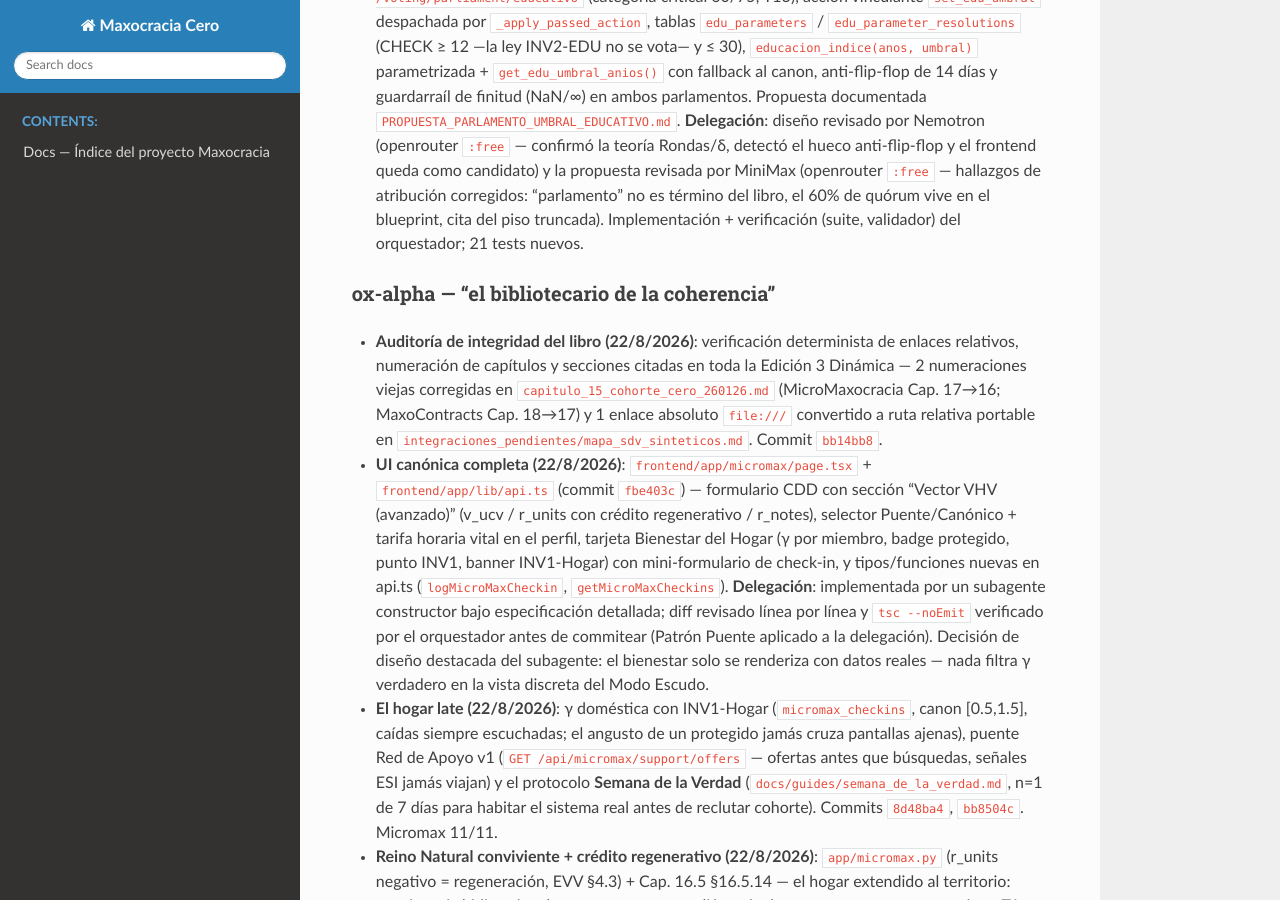
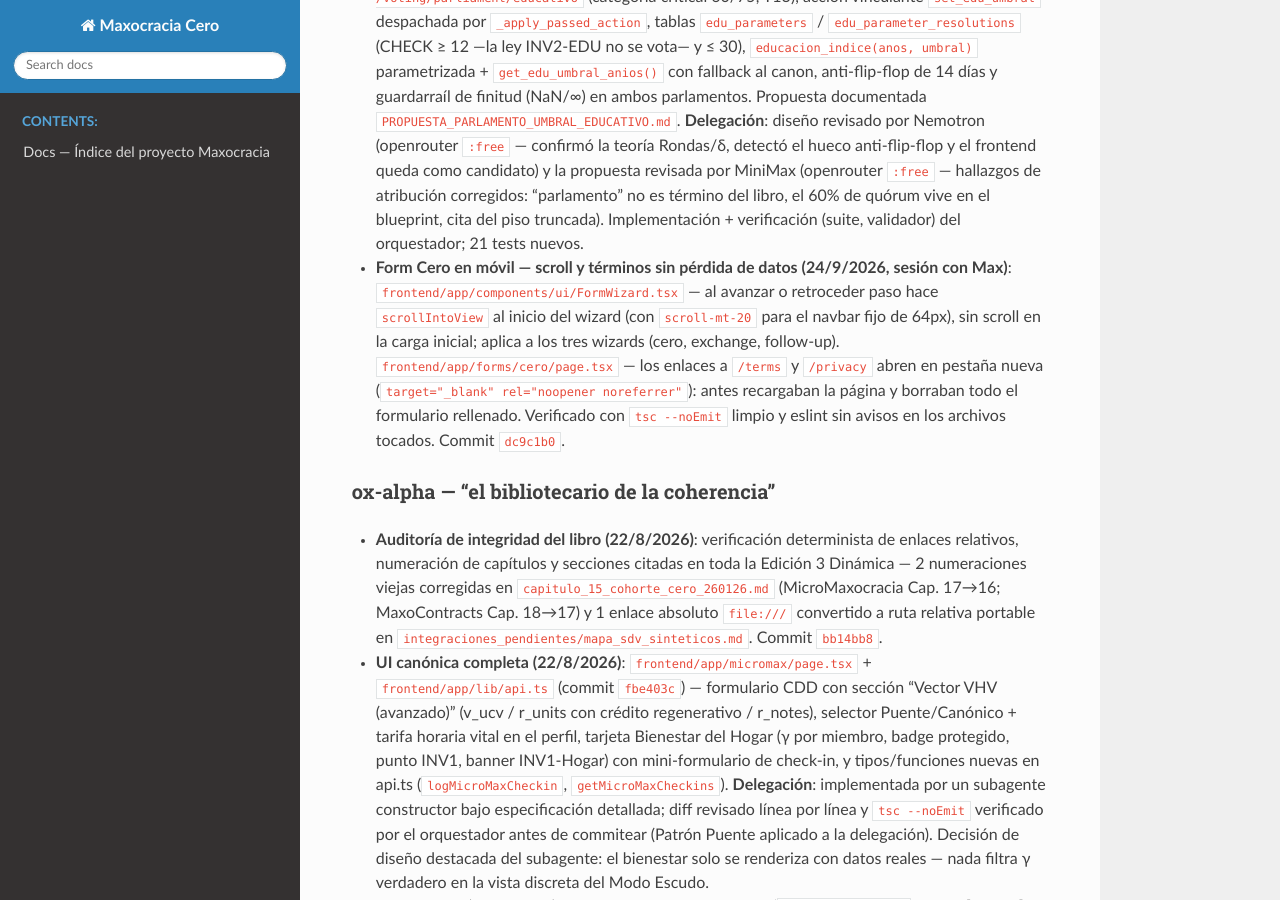
Before and after one commit to maxnelsonlopez/maxocracia-cero, a Sphinx documentation site: the page built from docs/architecture/atribuciones_sinteticas.md, in a window 1280 px wide and 900 px high, scrolled down 4956 px. Built offline with Sphinx 7.4.7 and the Read the Docs theme 3.1.0, drawn with Linux system fonts in a browser that asks for light colours; pages that are not in the unit, such as notebooks, are missing from menus.

Commit message:
docs(atribucion): Form Cero en movil sin perdida de datos (DeepSeek Flash)
Registro verificado del fix dc9c1b0: scroll al inicio del paso en los wizards y terminos/privacidad en pestana nueva. Con DeepSeek Flash.

```diff
--- a/docs/architecture/atribuciones_sinteticas.md
+++ b/docs/architecture/atribuciones_sinteticas.md
@@ -155,6 +155,13 @@ Regla del registro: **toda atribución aquí es verificable** — cada entrada c
   corregidos: "parlamento" no es término del libro, el 60% de quórum vive en el
   blueprint, cita del piso truncada). Implementación + verificación (suite, validador)
   del orquestador; 21 tests nuevos.
+- **Form Cero en móvil — scroll y términos sin pérdida de datos (24/9/2026, sesión con Max)**:
+  `frontend/app/components/ui/FormWizard.tsx` — al avanzar o retroceder paso hace `scrollIntoView`
+  al inicio del wizard (con `scroll-mt-20` para el navbar fijo de 64px), sin scroll en la carga
+  inicial; aplica a los tres wizards (cero, exchange, follow-up). `frontend/app/forms/cero/page.tsx`
+  — los enlaces a `/terms` y `/privacy` abren en pestaña nueva (`target="_blank"
+  rel="noopener noreferrer"`): antes recargaban la página y borraban todo el formulario rellenado.
+  Verificado con `tsc --noEmit` limpio y eslint sin avisos en los archivos tocados. Commit `dc9c1b0`.
 
 ### ox-alpha — "el bibliotecario de la coherencia"
 - **Auditoría de integridad del libro (22/8/2026)**: verificación determinista de enlaces
```
